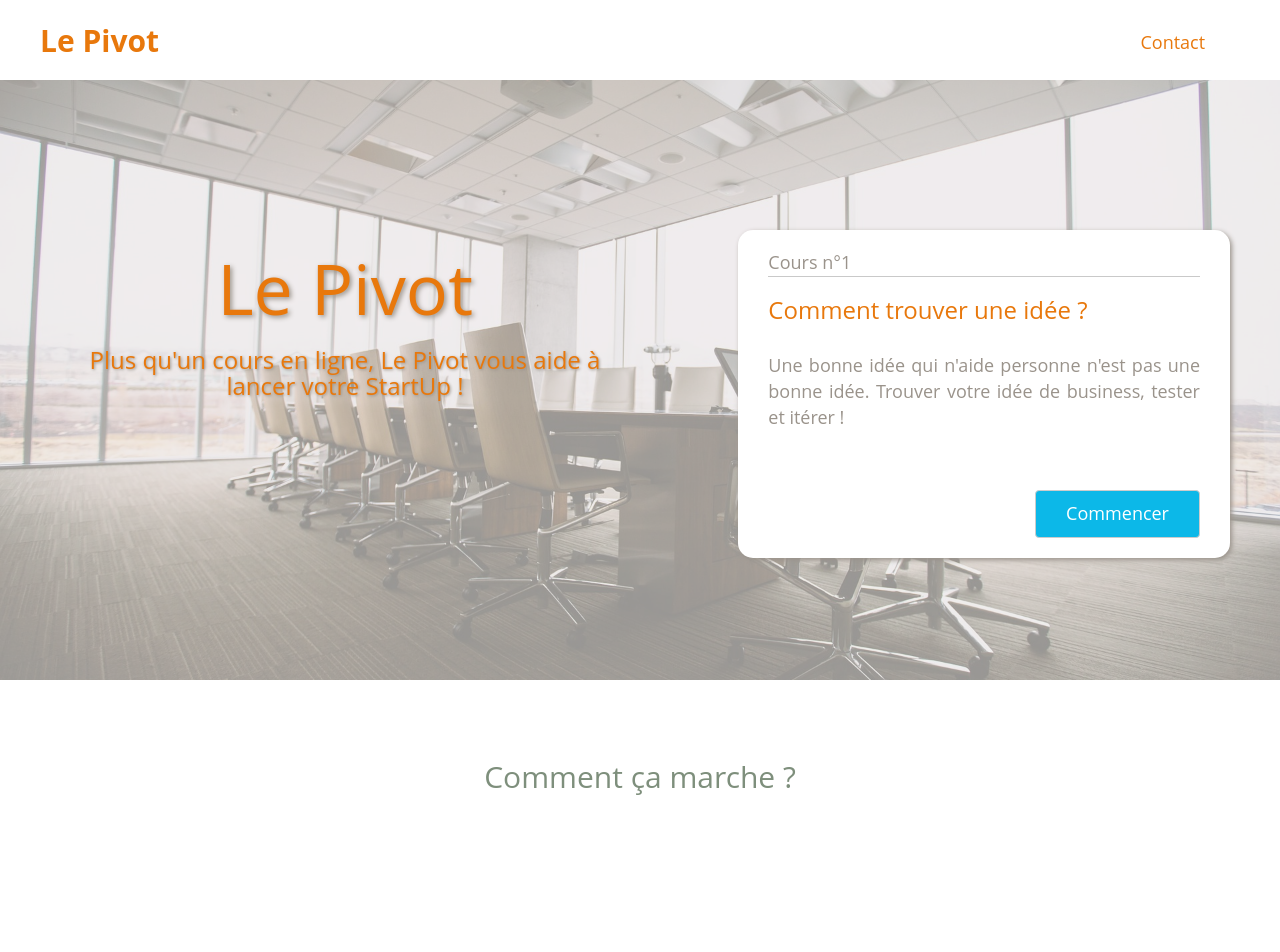
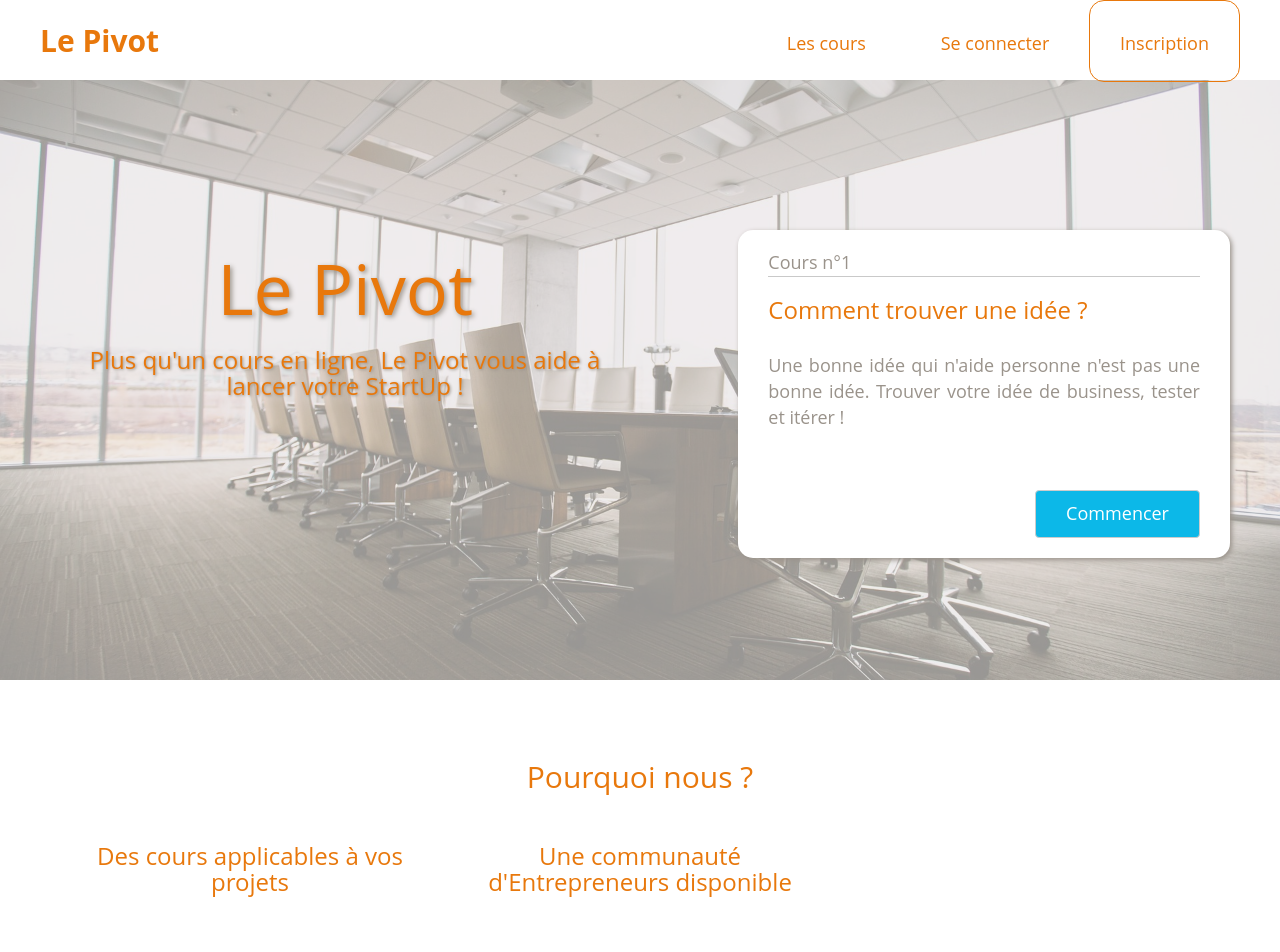
Before and after one commit to LeoSDev/lepivot, a plain HTML site: page index.html in a window 1280 px wide. Shown: the top 952 px of the page. Drawn offline with nearby package versions, Linux system fonts and the light colour scheme.

Commit message:
Top menu + Comment ça marche début

```diff
--- a/css/style.css
+++ b/css/style.css
@@ -42,9 +42,16 @@
 	background-color: #E8780C;
 }
 
+.signin{
+border:1px solid #E8780C;
+border-radius: 15px;
+padding: 0 0 !important;
+/*overflow: hidden;*/
+}
+
 /* Body */
 body h2, h3, h4{
-	color:#7E8F7C;
+	color:#E8780C;
 	margin-bottom: 30px;
 }
 
@@ -121,7 +128,7 @@ body{
 
 /* Comment ça marche */
 .fa{
-	color:#C63D0F;
+	color:#E8780C;
 	font-size: 30px;
 }
 
--- a/index.html
+++ b/index.html
@@ -21,7 +21,9 @@
     </div>
     <div id="navigation">
       <ul class="list-inline">
-        <li><a href="#">Contact</a></li>
+        <li><a href="#">Les cours</a></li>
+        <li><a href="#">Se connecter</a></li>
+        <li class="signin"><a href="#">Inscription</a></li>
 
       </ul>
     </div>
@@ -50,16 +52,23 @@
     <div class="container text-center" id="presentation">
       <div class="spacer-sm"></div>
       <div class="row">
-       <h2>Comment ça marche ?</h2>
-       <div class="col-md-6">
-         <h3></h3>
+       <h2>Pourquoi nous ?</h2>
+       <div class="col-md-4">
+         <h3>Des cours applicables à vos projets</h3>
 
          <p class="text-justify">
 
          </p>
 
        </div>
-       <div class="col-md-6">
+       <div class="col-md-4">
+        <h3>Une communauté d'Entrepreneurs disponible</h3>
+        <p class="text-justify">
+
+        </p>
+
+      </div>
+       <div class="col-md-4">
         <h3></h3>
         <p class="text-justify">
 
```
